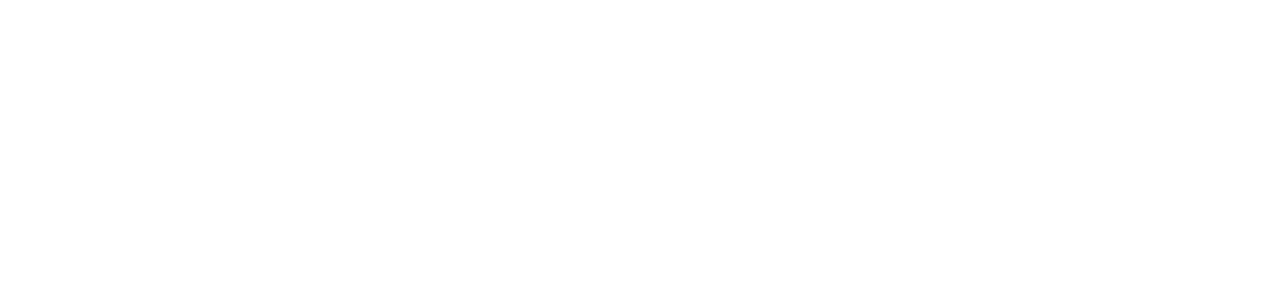
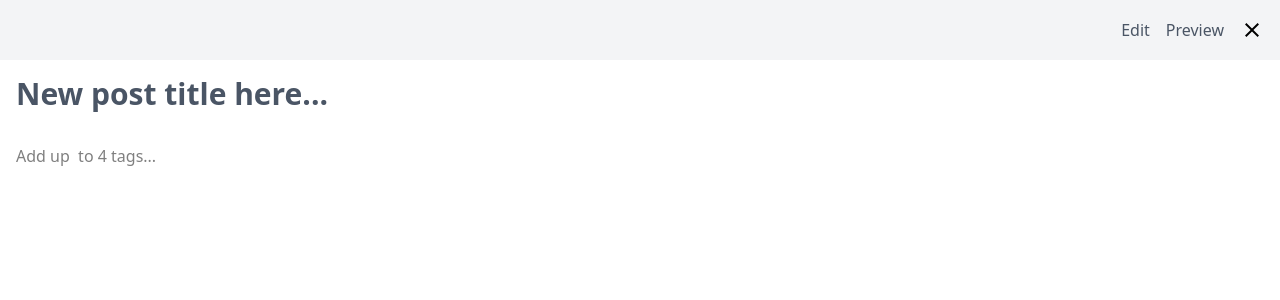
Before and after one commit to Arnedo1/Blog_platform, a React (Vite) app: page /Blog_platform/newblog in a window 1280 px wide. Before the commit this address had no page. Shown: the top 300 px of the page. Built offline with nearby package versions, Linux system fonts and the light colour scheme.

Commit message:
making the create new blog function

```diff
--- a/src/App.tsx
+++ b/src/App.tsx
@@ -4,6 +4,7 @@
 import Register from './pages/Register';
 import { useEffect, useState } from 'react';
 import type { User, UserArrayData} from './data/posts'
+import NewBlogForm from './components/NewBlogForm';
 
 const App = () => {
     const [userModal, setUserModal] = useState<boolean>(false);
@@ -72,6 +73,9 @@
                         />
                     }
                 />
+                <Route path='/newblog' element={
+                  <NewBlogForm/>
+                }/>
             </Routes>
         </BrowserRouter>
     );
--- /dev/null
+++ b/src/components/NewBlogForm.tsx
@@ -0,0 +1,55 @@
+import { useState } from 'react';
+import { IoMdClose } from 'react-icons/io';
+import { useNavigate } from 'react-router';
+import TagArrayModal from './TagArrayModal';
+
+const NewBlogForm = () => {
+    const [blogTitle, setBlogTitle] = useState<string>('');
+    const [blogTags, setBlogTags] = useState('')
+    const [tagModal, setTagModal] = useState(false)
+    const navigate = useNavigate();
+    return (
+        <div
+        onClick={()=>setTagModal(false)}
+        className=''>
+            <div className='flex bg-gray-100 justify-end gap-4 items-center h-15'>
+                <div className='text-gray-600'>Edit</div>
+                <div className='text-gray-600'>Preview</div>
+                <div>
+                    <IoMdClose
+                        onClick={() => navigate(-1)}
+                        className='size-6  mr-4'
+                    />
+                </div>
+            </div>
+            <div>
+                <input
+                    className='text-3xl text-gray-600 m-4 font-bold placeholder:text-gray-600 focus:outline-none'
+                    placeholder='New post title here...'
+                    onChange={(e) => setBlogTitle(e.target.value)}
+                    value={blogTitle}
+                    type='text'
+                />
+            </div>
+            <div
+
+            className='px-4'>
+                <div><input
+                className=' py-4 focus:outline-none'
+                onClick={(e)=>{
+                    e.stopPropagation()
+                    setTagModal(true)}}
+                onChange={(e)=>setBlogTags(e.target.value)}
+                value={blogTags}
+                placeholder='Add up  to 4 tags...'
+                type="text" /></div>
+                <div>{tagModal && <TagArrayModal/>}</div>
+            </div>
+            <div></div>
+            <div></div>
+            <div></div>
+        </div>
+    );
+};
+
+export default NewBlogForm;
--- /dev/null
+++ b/src/components/TagArrayModal.tsx
@@ -0,0 +1,10 @@
+import { availableTags } from "../data/tags"
+const TagArrayModal = () => {
+  return (
+    <div
+    onClick={(e)=>e.stopPropagation()}
+    className="border h-35 overflow-scroll rounded-md p-4 pt-1 border-gray-300 ">{availableTags.map((tag)=> <div className="py-1"><span className="mr-1">#</span>{tag}</div>)}</div>
+  )
+}
+
+export default TagArrayModal
--- a/src/components/UsersModal.tsx
+++ b/src/components/UsersModal.tsx
@@ -1,3 +1,4 @@
+import { Link } from "react-router";
 import type { User } from "../data/posts";
 
 interface UserModalData{
@@ -14,7 +15,9 @@
                 <div className="flex flex-col gap-4">
                     <div>Dashboard</div>
                     <div>Instellingen</div>
+                    <Link to={'/newblog'}>
                     <div>Nieuw Blog</div>
+                    </Link>
                 </div>
                 <div
                 onClick={()=>props.setCurrentUser(null)}
--- a/src/data/ArrayCount.tsx
+++ /dev/null
@@ -1,22 +0,0 @@
-
-
-const ArrayCount = () => {
-    const arrayCounter = () => {
-        const array =[1,2,3,4,5]
-        let sum = 0
-        for (let i = 0; i < array.length; i++) {
-            sum += array[i];
-
-        }console.log(sum)}
-
-  return (
-
-
-    <div
-    className="bg-blue-200"
-    onClick={()=>arrayCounter()}
-    >click hier</div>
-  )
-}
-
-export default ArrayCount
--- /dev/null
+++ b/src/data/tags.ts
@@ -0,0 +1,28 @@
+export const availableTags = [
+    'react',
+    'typescript',
+    'javascript',
+    'web-development',
+    'frontend',
+    'backend',
+    'nodejs',
+    'database',
+    'css',
+    'html',
+    'api',
+    'testing',
+    'performance',
+    'accessibility',
+    'design',
+    'ux',
+    'devops',
+    'docker',
+    'git',
+    'agile',
+    'ai',
+    'machine-learning',
+    'python',
+    'java',
+    'security',
+    'optimization',
+];
```
